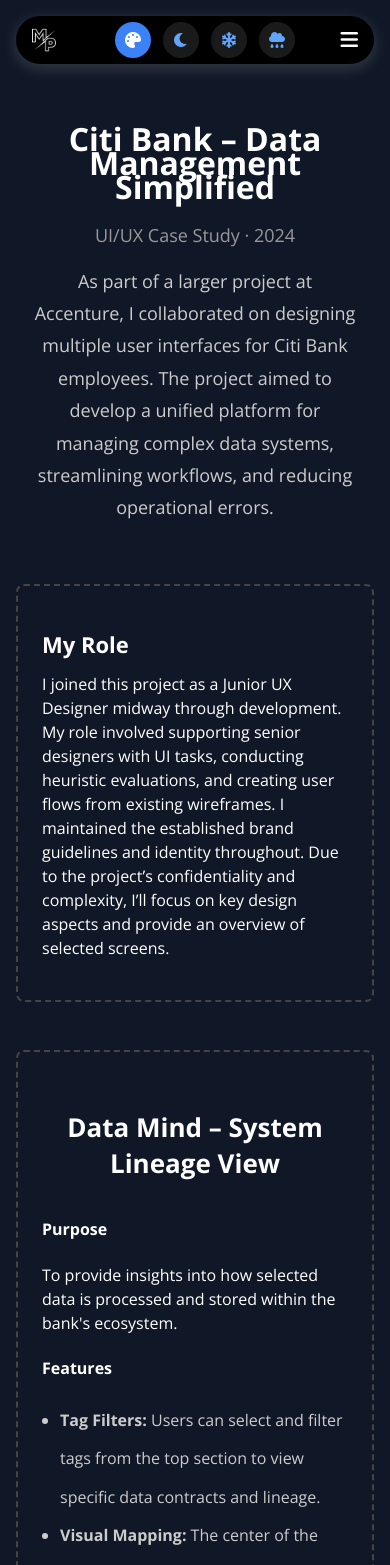
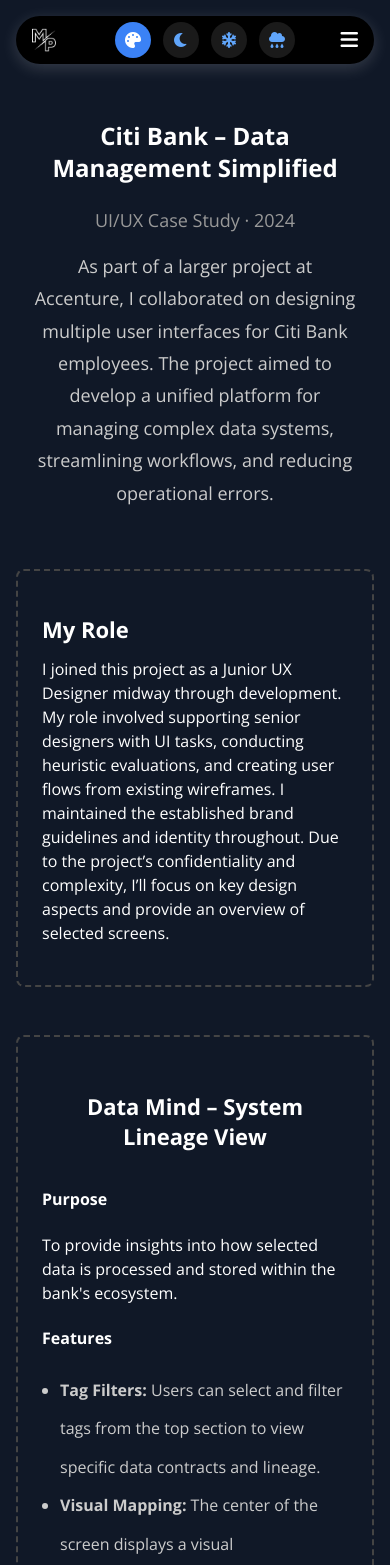
Before and after one commit to Oyemahak/Mahak, a React (Vite) app: page /citi in a window 390 px wide. Shown: the top 1565 px of the page. Built offline with nearby package versions, Linux system fonts and the light colour scheme.

Commit message:
Final changes i hope it will reflect for mobile now

```diff
--- a/src/styles/projects.css
+++ b/src/styles/projects.css
@@ -426,6 +426,10 @@
 }
 
 @media (max-width: 768px) {
+  .case-study-intro h1 {
+    font-size: 24px;
+    line-height: 32px;
+  }
   /* Arrow Grids */
   .cs-arrow-grid-rows {
     gap: 24px;
@@ -466,6 +470,10 @@
 }
 
 @media (max-width: 600px) {
+
+  .case-study-section h2 {
+    font-size: 22px;
+}
   .project {
     flex: 1 1 100%;
     padding: 16px;
```
